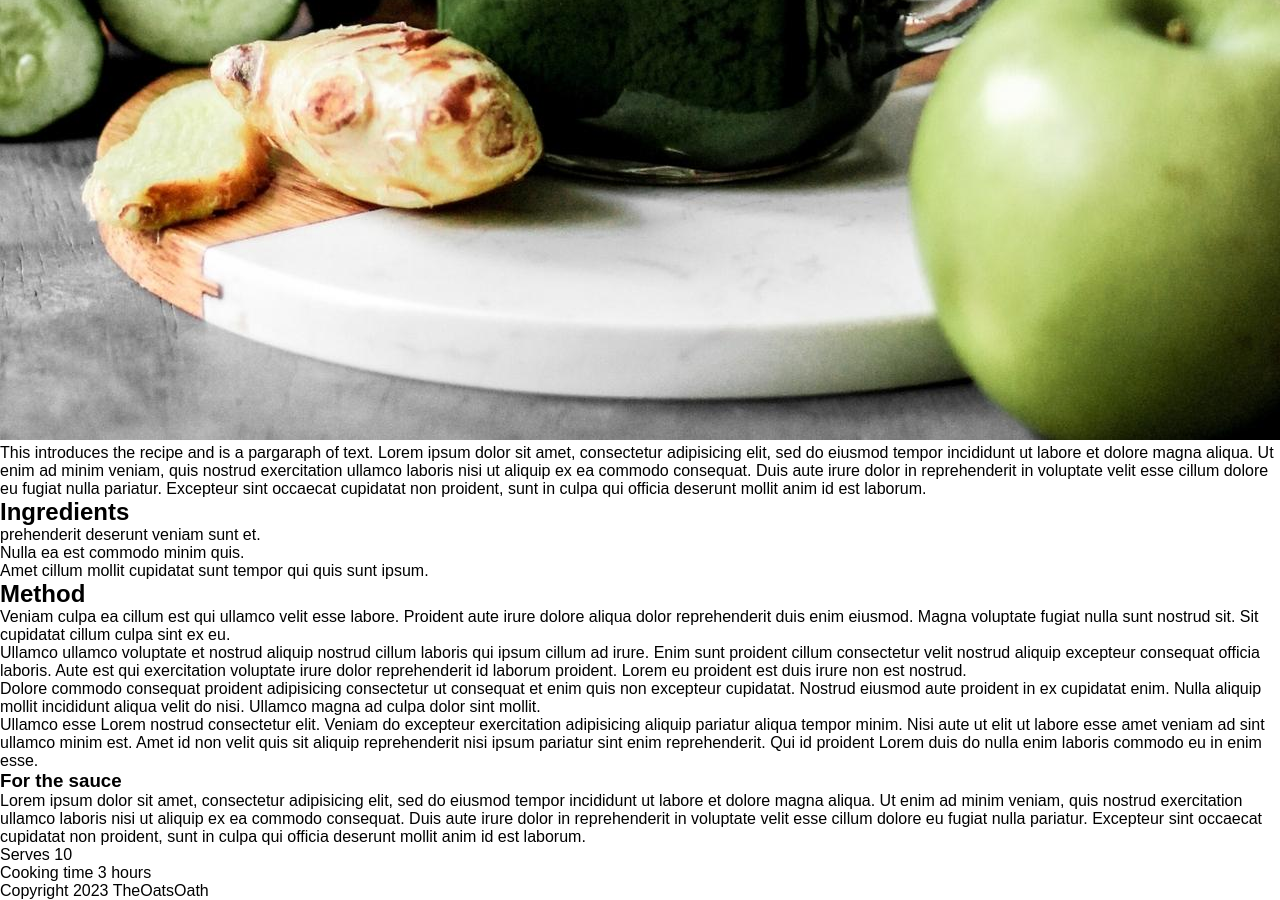
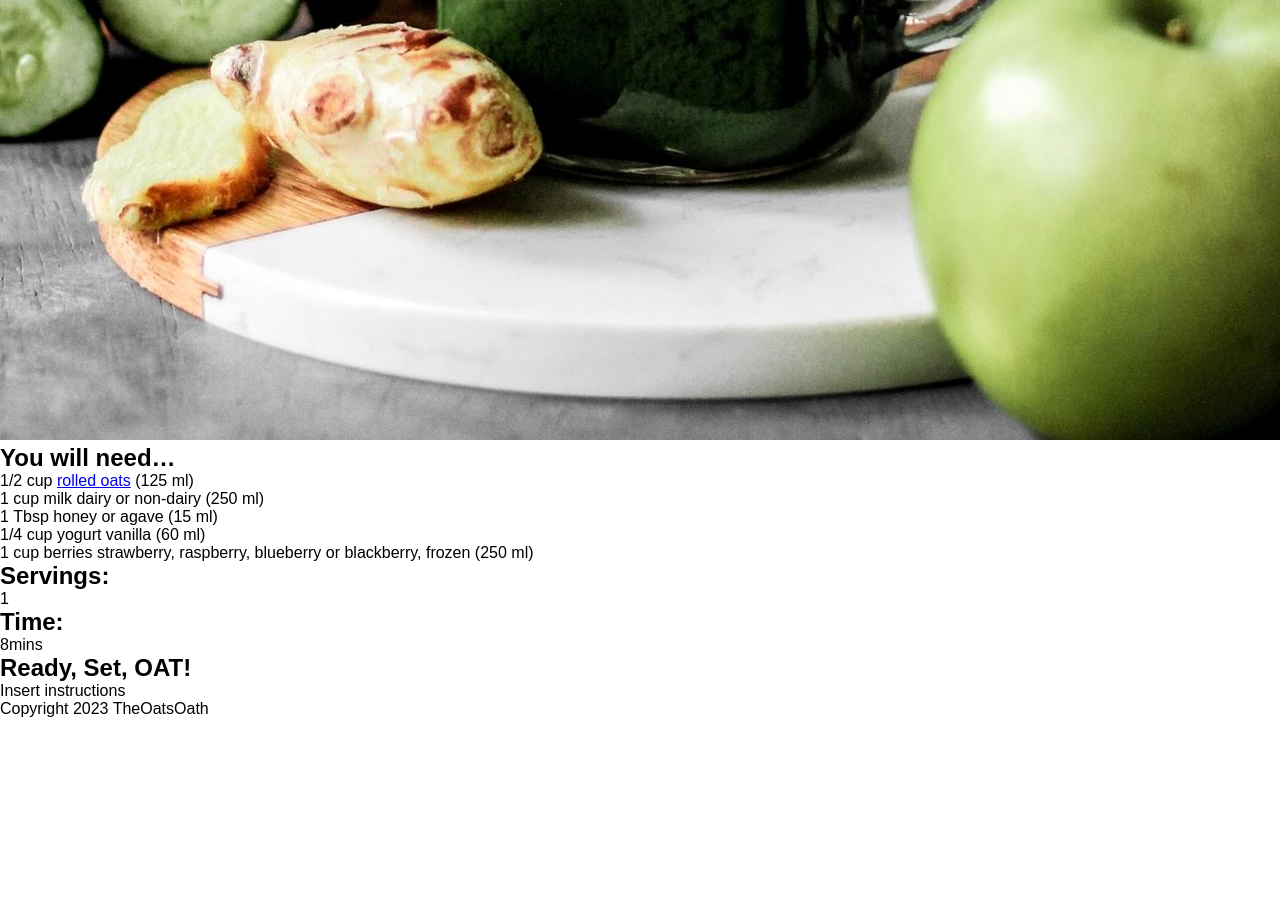
Before and after one commit to natalied0uglas/TheOatsOath, a Jekyll site: the page built from _recipes/recipe2.md, in a window 1280 px wide and 900 px high, scrolled down 1525 px. Built offline with Jekyll 4.4.1, drawn with Linux system fonts in a browser that asks for light colours; after the commit the page ends 2243 px from its top, so only the background shows below that.

Commit message:
Update Recipe “recipe2”

```diff
--- a/_recipes/recipe2.md
+++ b/_recipes/recipe2.md
@@ -5,31 +5,24 @@
 layout: recipe
 published: true
 ---
-
-
 ![](../uploads/afaa1067-8f93-48ef-88f3-4ab85007e5ea.jpeg)
 
-This introduces the recipe and is a pargaraph of text. Lorem ipsum dolor sit amet, consectetur adipisicing elit, sed do eiusmod tempor incididunt ut labore et dolore magna aliqua. Ut enim ad minim veniam, quis nostrud exercitation ullamco laboris nisi ut aliquip ex ea commodo consequat. Duis aute irure dolor in reprehenderit in voluptate velit esse cillum dolore eu fugiat nulla pariatur. Excepteur sint occaecat cupidatat non proident, sunt in culpa qui officia deserunt mollit anim id est laborum.
+# You will need...
 
-## Ingredients
+* 1/2 cup [rolled oats](https://oatseveryday.com/know-your-oats-2/#rolled-oats) (125 ml)
+* 1 cup milk dairy or non-dairy (250 ml)
+* 1 Tbsp honey or agave (15 ml)
+* 1/4 cup yogurt vanilla (60 ml)
+* 1 cup berries strawberry, raspberry, blueberry or blackberry, frozen (250 ml)
 
-* prehenderit deserunt veniam sunt et.
-* Nulla ea est commodo minim quis.
-* Amet cillum mollit cupidatat sunt tempor qui quis sunt ipsum.
+## Servings:
 
-## Method
+* 1
 
-Veniam culpa ea cillum est qui ullamco velit esse labore. Proident aute irure dolore aliqua dolor reprehenderit duis enim eiusmod. Magna voluptate fugiat nulla sunt nostrud sit. Sit cupidatat cillum culpa sint ex eu.
+## Time:
 
-Ullamco ullamco voluptate et nostrud aliquip nostrud cillum laboris qui ipsum cillum ad irure. Enim sunt proident cillum consectetur velit nostrud aliquip excepteur consequat officia laboris. Aute est qui exercitation voluptate irure dolor reprehenderit id laborum proident. Lorem eu proident est duis irure non est nostrud.
+* 8mins
 
-Dolore commodo consequat proident adipisicing consectetur ut consequat et enim quis non excepteur cupidatat. Nostrud eiusmod aute proident in ex cupidatat enim. Nulla aliquip mollit incididunt aliqua velit do nisi. Ullamco magna ad culpa dolor sint mollit.
+## Ready, Set, OAT!
 
-Ullamco esse Lorem nostrud consectetur elit. Veniam do excepteur exercitation adipisicing aliquip pariatur aliqua tempor minim. Nisi aute ut elit ut labore esse amet veniam ad sint ullamco minim est. Amet id non velit quis sit aliquip reprehenderit nisi ipsum pariatur sint enim reprehenderit. Qui id proident Lorem duis do nulla enim laboris commodo eu in enim esse.
-
-### For the sauce
-
-Lorem ipsum dolor sit amet, consectetur adipisicing elit, sed do eiusmod tempor incididunt ut labore et dolore magna aliqua. Ut enim ad minim veniam, quis nostrud exercitation ullamco laboris nisi ut aliquip ex ea commodo consequat. Duis aute irure dolor in reprehenderit in voluptate velit esse cillum dolore eu fugiat nulla pariatur. Excepteur sint occaecat cupidatat non proident, sunt in culpa qui officia deserunt mollit anim id est laborum.
-
-* Serves 10
-* Cooking time 3 hours
+Insert instructions
```
